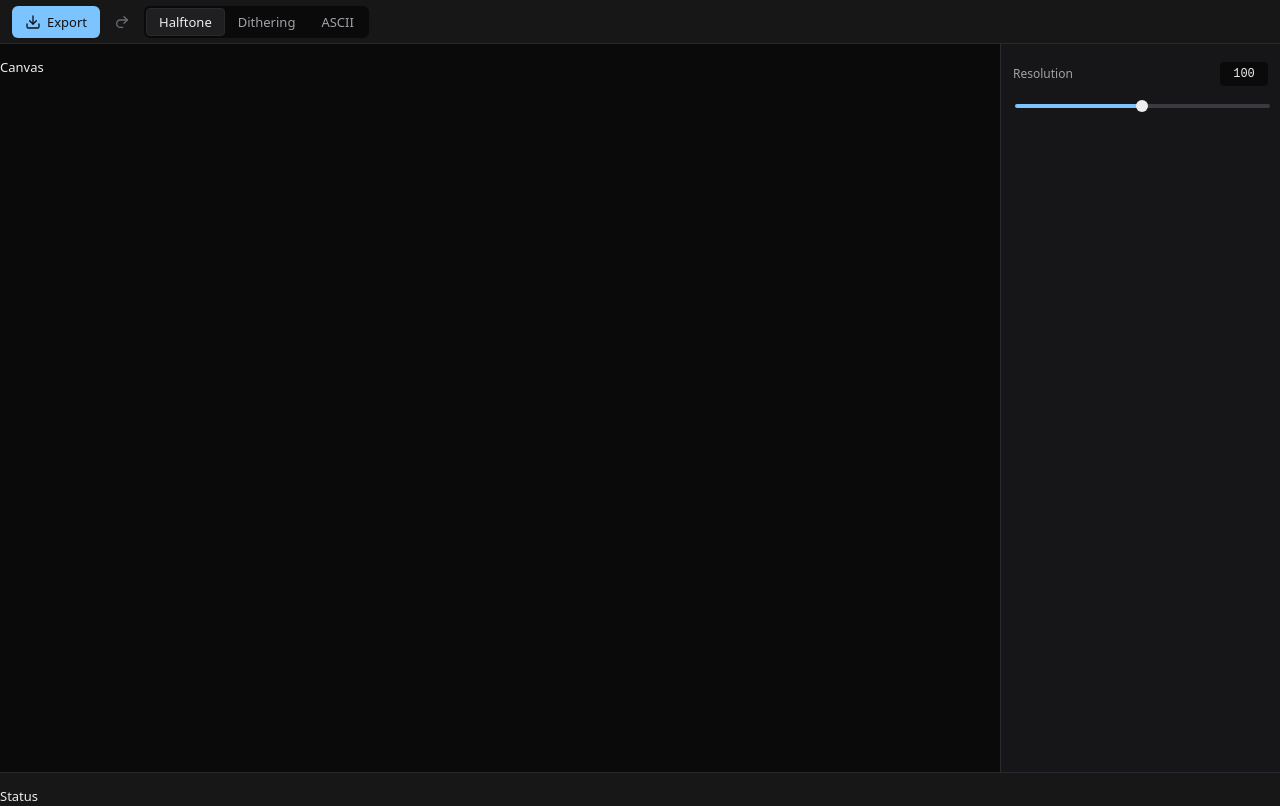
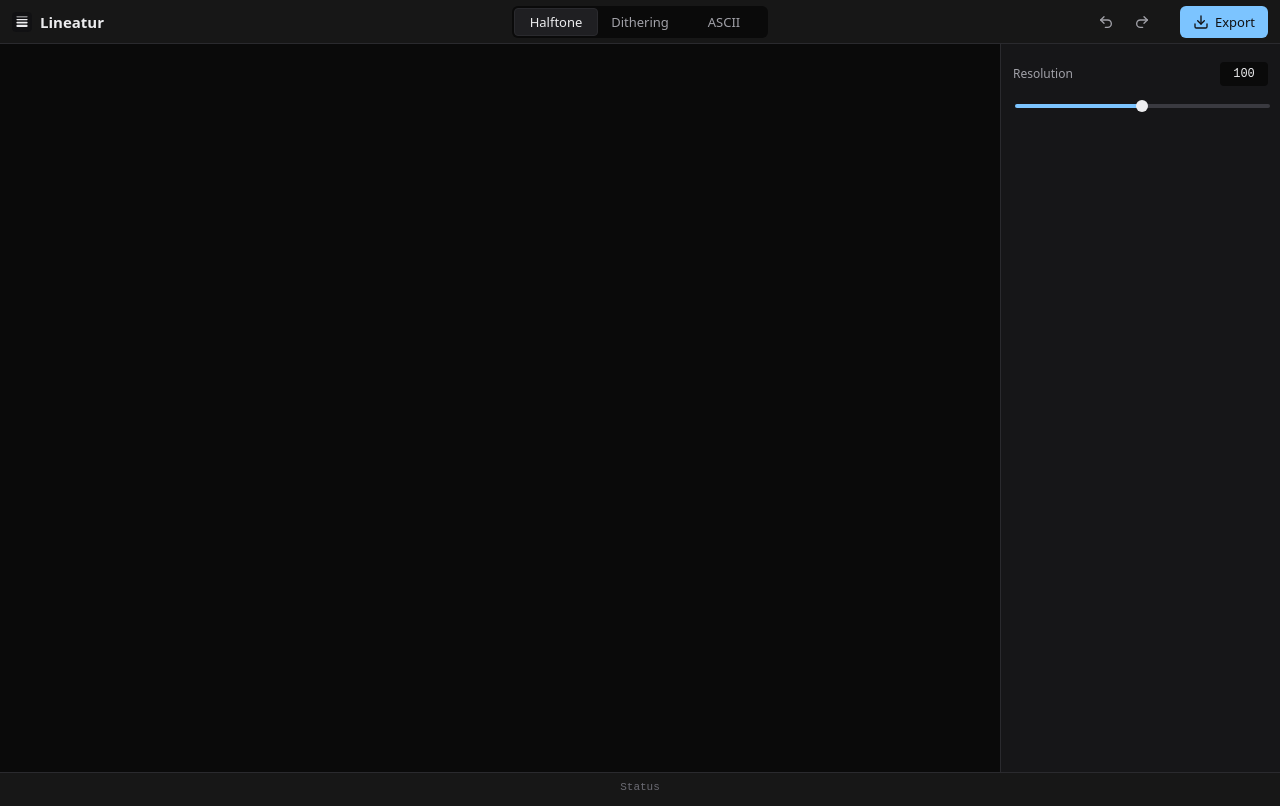
Before and after one commit to w3br/Lineatur, a React (Vite) app: page / in a window 1280 px wide. Built offline with nearby package versions, Linux system fonts and the light colour scheme.

Commit message:
feat: add top bar with brand, effect switcher and actions
  fix: keep top and status bar fixed, scroll only the panel

```diff
--- /dev/null
+++ b/src/App.module.css
@@ -0,0 +1,23 @@
+/* App-level composition: styles for content that App puts into the layout slots. */
+
+.brand {
+    display: flex;
+    align-items: center;
+    gap: var(--space-8);
+    /* <h1> comes with browser margins and its own font size */
+    margin: 0;
+    font-size: var(--text-h-sm-size);
+    line-height: var(--text-h-sm-line);
+    font-weight: var(--weight-semibold);
+}
+
+.logo {
+    width: var(--space-20);
+    height: var(--space-20);
+}
+
+/* Undo/redo sit closer together than the gap before Export */
+.history {
+    display: flex;
+    gap: var(--space-8);
+}
--- a/src/App.tsx
+++ b/src/App.tsx
@@ -1,13 +1,17 @@
-// Placeholder – replace with the app shell (TopBar, Canvas, Panel, StatusBar).
 import {AppShell} from "./components/layout/AppShell.tsx";
+import {TopBar} from "./components/layout/TopBar.tsx";
 import {Button} from "./components/ui/Button.tsx";
 import {IconButton} from "./components/ui/IconButton.tsx";
-import {Download, Redo2} from "lucide-react";
+import {Download, Redo2, Undo2} from "lucide-react";
 import {SegmentedControl} from "./components/ui/SegmentedControl.tsx";
 import {SliderRow} from "./components/ui/SliderRow.tsx";
 import {useState} from "react";
+import styles from "./App.module.css";
 
 type Effect = "halftone" | "dithering" | "ascii"
+
+// Files in public/ are served from the base path (/Lineatur/ on GitHub Pages), not from /
+const logoUrl = `${import.meta.env.BASE_URL}favicon.svg`;
 
 function App() {
     // Temporary local state – moves to the Zustand store later.
@@ -17,11 +21,17 @@ function App() {
     return (
         <AppShell
             topBar={
-                <>
-                    <Button variant="primary" icon={<Download size={16}/>}>Export</Button>
-                    <IconButton icon={<Redo2 size={16}/>} label="Redo" aria-disabled={true}/>
+                <TopBar
+                    start={
+                        <h1 className={styles.brand}>
+                            {/* Decorative: the heading text already names the app */}
+                            <img className={styles.logo} src={logoUrl} alt=""/>
+                            Lineatur
+                        </h1>
+                    }
+                    center={
                         <SegmentedControl
-                        label="View mode"
+                            label="Effect"
                             options={[
                                 {value: "halftone", label: "Halftone"},
                                 {value: "dithering", label: "Dithering"},
@@ -30,10 +40,20 @@ function App() {
                             value={effect}
                             onChange={setEffect}
                         />
+                    }
+                    end={
+                        <>
+                            <div className={styles.history}>
+                                <IconButton icon={<Undo2 size={16}/>} label="Undo" />
+                                <IconButton icon={<Redo2 size={16}/>} label="Redo" />
+                            </div>
+                            <Button variant="primary" icon={<Download size={16}/>}>Export</Button>
                         </>
                     }
+                />
+            }
 
-            canvas={<p>Canvas</p>}
+            canvas={<p></p>}
 
             panel={
                 <SliderRow
@@ -46,7 +66,7 @@ function App() {
                 />
             }
 
-            statusBar={<p>Status</p>}
+            statusBar="Status"
         />
     )
 }
--- a/src/components/layout/AppShell.module.css
+++ b/src/components/layout/AppShell.module.css
@@ -1,20 +1,22 @@
 .shell {
     display: grid;
-    grid-template-columns: 1fr var(--size-panel);
-    grid-template-rows: var(--size-topbar) 1fr var(--size-statusbar);
+    /* minmax(0, 1fr) instead of 1fr: a plain 1fr track never shrinks below its
+       content, so a long panel would push the status bar out of the window */
+    grid-template-columns: minmax(0, 1fr) var(--size-panel);
+    grid-template-rows: var(--size-topbar) minmax(0, 1fr) var(--size-statusbar);
     grid-template-areas:
         "topBar topBar"
         "canvas panel"
         "statusBar statusBar";
     height: 100%;
+    /* The window itself never scrolls – only the panel does */
+    overflow: hidden;
 }
 
 .topBar {
-    display: flex;
-    gap: var(--space-8);
     padding-inline: var(--space-12);
-    align-items: center;
-    grid-area: topBar; border-bottom: 1px solid var(--border-default);
+    grid-area: topBar;
+    border-bottom: 1px solid var(--border-default);
 }
 
 .canvas {
@@ -28,4 +30,13 @@
 
 .statusBar {
     grid-area: statusBar; border-top: 1px solid var(--border-default);
+    /* Center the content in the fixed 28px row */
+    display: flex;
+    align-items: center;
+    justify-content: center;
+    padding-inline: var(--space-12);
+    font-family: var(--font-mono);
+    font-size: var(--text-xs-size);
+    line-height: var(--text-xs-line);
+    color: var(--text-tertiary);
 }
--- /dev/null
+++ b/src/components/layout/TopBar.module.css
@@ -0,0 +1,25 @@
+.topBar {
+    display: grid;
+    grid-template-columns: 1fr auto 1fr;
+    align-items: center;
+    height: 100%;
+}
+
+.start {
+    justify-self: start;
+    display: flex;
+    align-items: center;
+    gap: var(--space-8);
+}
+
+.center {
+    justify-self: center;
+    width: calc(var(--size-panel) - 2 * var(--space-12));
+}
+
+.end {
+    justify-self: end;
+    display: flex;
+    align-items: center;
+    gap: var(--space-24);
+}
--- /dev/null
+++ b/src/components/layout/TopBar.tsx
@@ -0,0 +1,18 @@
+import type {ReactNode} from "react";
+import styles from "./TopBar.module.css";
+
+type TopBarProps = {
+    start: ReactNode;
+    center: ReactNode;
+    end: ReactNode;
+}
+
+export function TopBar({start, center, end}: TopBarProps) {
+    return (
+        <div className={styles.topBar}>
+            <div className={styles.start}>{start}</div>
+            <div className={styles.center}>{center}</div>
+            <div className={styles.end}>{end}</div>
+        </div>
+    )
+}
```
Lines whose indentation alone changed are shown as unchanged.
